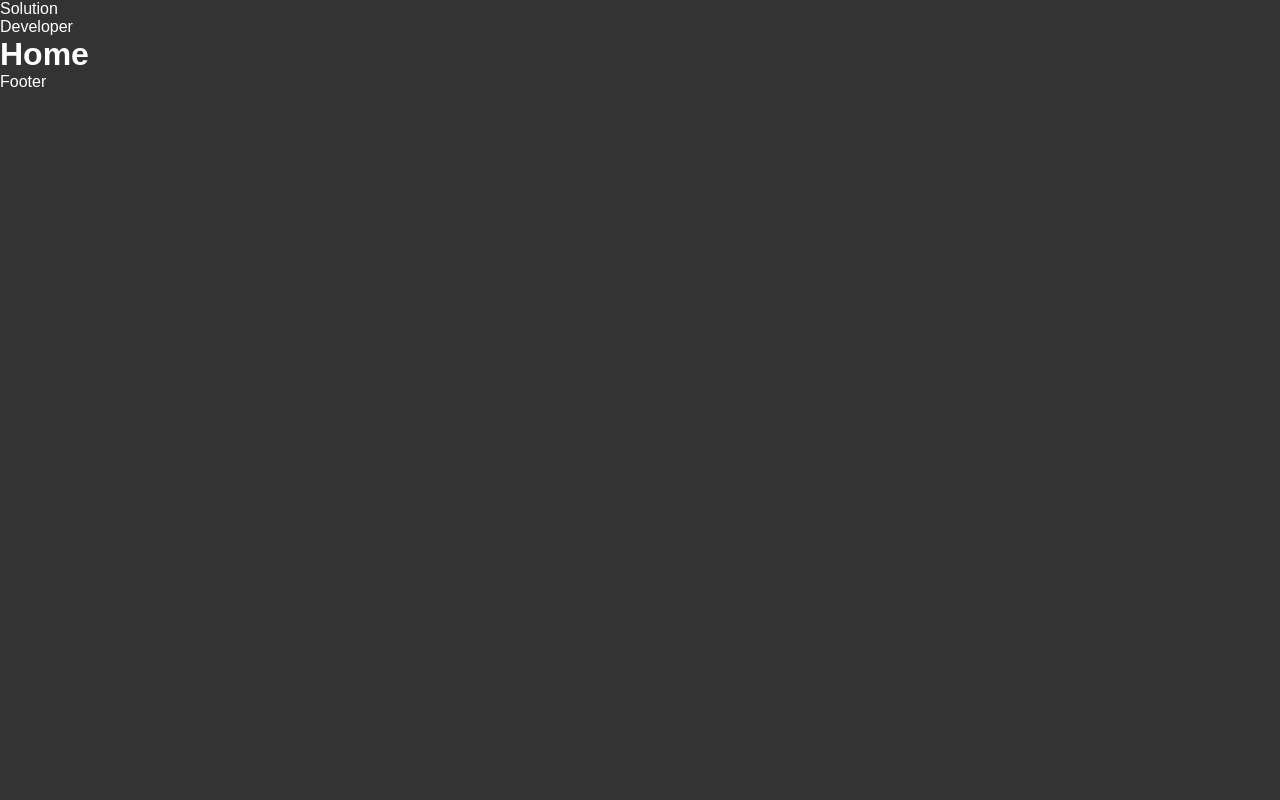
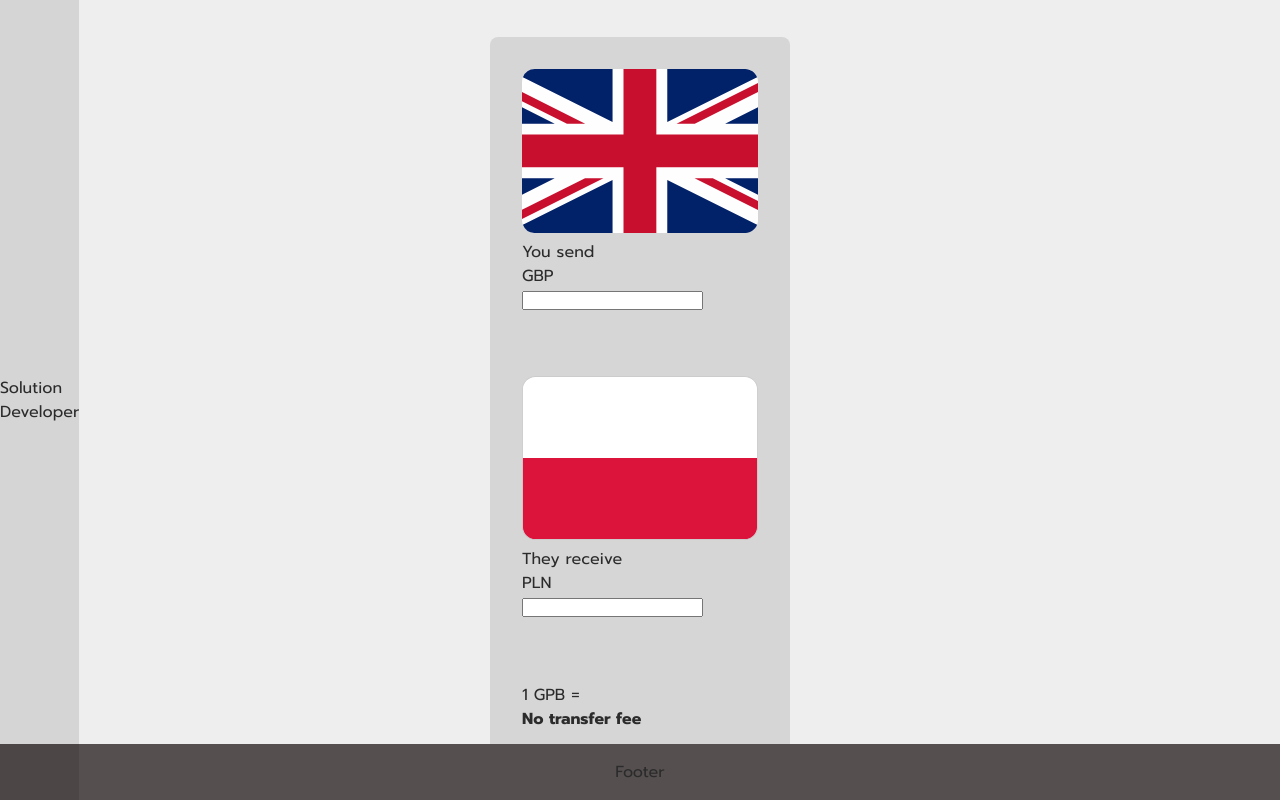
Before and after one commit to TheKureq/Remitly_HomeExercise, a website: page index.html in a window 1280 px wide. Drawn offline with Linux system fonts and the light colour scheme.

Commit message:
html draft v1

```diff
--- a/index.html
+++ b/index.html
@@ -7,6 +7,9 @@
   <meta name="viewport" content="width=device-width, initial-scale=1.0">
   <title>Michal Kurek Solution</title>
   <link href="./dist/css/style.min.css" rel="stylesheet" />
+<link rel="preconnect" href="https://fonts.googleapis.com">
+<link rel="preconnect" href="https://fonts.gstatic.com" crossorigin>
+<link href="https://fonts.googleapis.com/css2?family=Prompt:wght@100;400;700&display=swap" rel="stylesheet">
 </head>
 
 <body>
@@ -18,13 +21,57 @@
   </ul>
 </nav>
 
-  <h1>Home</h1>
+  <main class="main">
+    <section class="containter">
+
+      <div class="calculator">
+        <div class="calculator__background"></div>
+
+        <!-- UNITED KINGDOM BOX -->
+        <div class="calculator__input-Box">
+          <img src="../dist/img/united-kingdom-flag-icon.svg" alt="united kingdom flag small icon">
+          <div class="calculator__input-text">
+            <p>You send</p>
+          </div>
+          <div class="calculator__currency">
+            <p>GBP</p>
+          </div>
+          <div>
+            <input class="calculator__input-value" type="text" id="en">
+          </div>
+        </div>
+
+        <!-- POLAND BOX -->
+        <div class="calculator__input-Box">
+          <img src="../dist/img/poland-flag-icon.svg" alt="Poland flag small icon">
+          <div class="calculator__input-text">
+            <p>They receive</p>
+          </div>
+          <div class="calculator__currency">
+            <p>PLN</p>
+          </div>
+          <div>
+            <input class="calculator__input-value" type="text" id="pl">
+          </div>
+        </div>
+
+        <!-- INFO -->
+        <div class="calculator__exchange-rate">
+          <p>1 GPB = <span class="exchange-rate"></span></p>
+          <p><strong>No transfer fee</strong></p>
+        </div>
+
+      </div>
+
+    </section>
+  </main>
 
   <footer>
   <p>Footer</p>
 </footer>
 
   <script src="./dist/js/main.min.js"></script>
+  <script src="https://kit.fontawesome.com/6f008fc73a.js" crossorigin="anonymous"></script>
 </body>
 
 </html>
--- a/src/sass/_colors.scss
+++ b/src/sass/_colors.scss
@@ -1,2 +1,4 @@
-$font-base-color: #fff;
-$bgc-color: #333;
+$font-base-color: #2b2b2b;
+$bgc-color: #eeeeee;
+$bgc-color-darker: #554f4f;
+$bgc-shadow: rgba(0, 0, 0, 0.1);
--- a/src/sass/style.scss
+++ b/src/sass/style.scss
@@ -8,6 +8,69 @@
 
 body {
 	background-color: $bgc-color;
-	font-family: sans-serif;
+	font-family: 'Prompt', sans-serif;
 	color: $font-base-color;
 }
+
+nav {
+	background-color: $bgc-shadow;
+	position: fixed;
+	top: 0;
+	left: 0;
+	display: flex;
+	flex-direction: column;
+	justify-content: center;
+	align-items: center;
+	height: 100vh;
+	z-index: 100;
+}
+
+.containter {
+	display: flex;
+	align-items: center;
+	justify-content: center;
+	position: relative;
+	width: 100vw;
+	height: 100%;
+}
+
+.main {
+	position: absolute;
+	height: 100vh;
+	width: 100vw;
+
+	.calculator {
+		position: relative;
+		display: flex;
+		flex-direction: column;
+		justify-content: center;
+		width: 300px;
+
+		&__background {
+			position: absolute;
+			width: 100%;
+			height: 100%;
+			background-color: $bgc-shadow;
+			border-radius: 8px;
+			z-index: -1;
+		}
+
+		&__input-Box {
+			width: 100%;
+			padding: 2rem;
+		}
+
+		&__exchange-rate {
+			padding: 2rem;
+		}
+	}
+}
+
+footer {
+	position: absolute;
+	bottom: 0;
+	width: 100vw;
+	background-color: $bgc-color-darker;
+	padding: 1rem;
+	text-align: center;
+}
```
Also changed, not shown: gulpfile.js (+35 -42 lines), page.html (+4 -0 lines), dist/css/style.min.css, dist/img/poland-flag-icon.svg (added), dist/img/united-kingdom-flag-icon.svg (added), src/img/poland-flag-icon.svg (added), src/img/united-kingdom-flag-icon.svg (added), 3 other files. Lines whose indentation alone changed are shown as unchanged.
